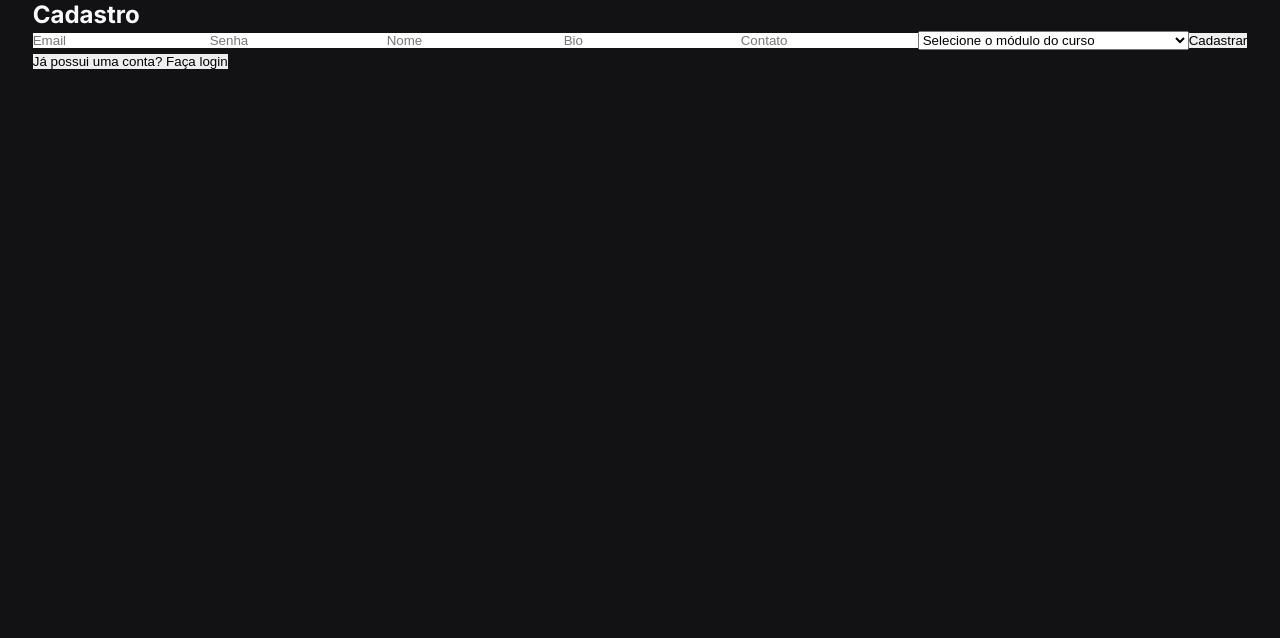
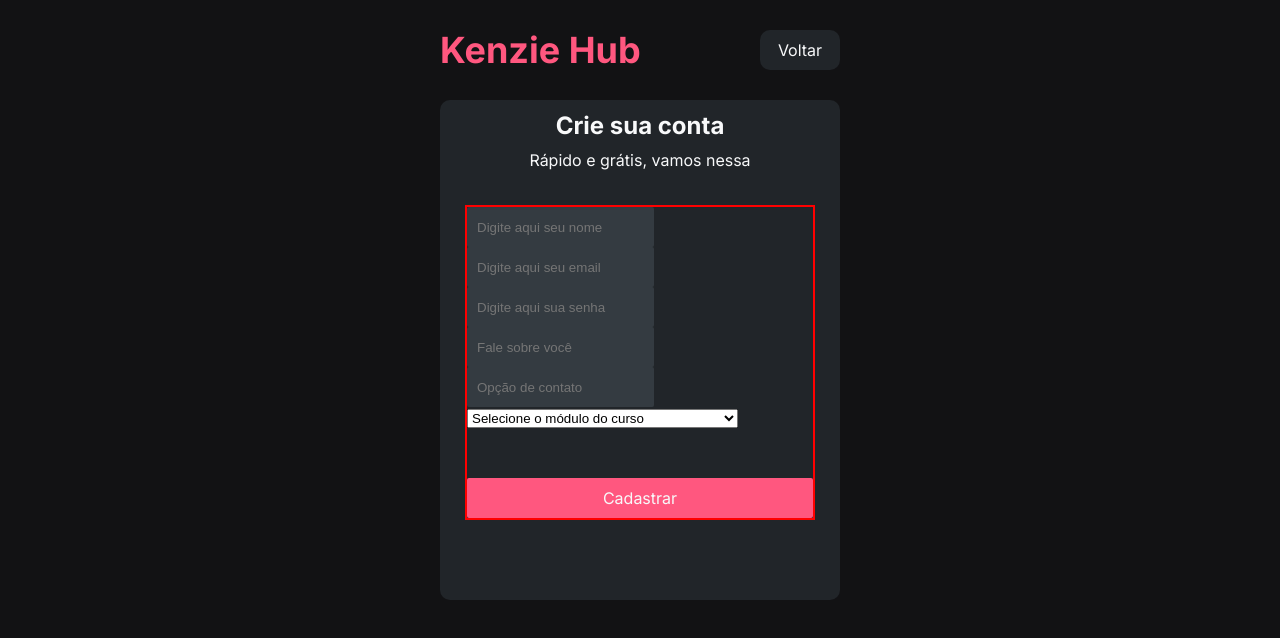
Before and after one commit to juliofl82/Kenzie-Hub, a React (Vite) app: page /register in a window 1280 px wide. Shown: the top 638 px of the page. Built offline with nearby package versions, Linux system fonts and the light colour scheme.

Commit message:
update style register

```diff
--- a/src/components/UserRegister/RegisterForm.jsx
+++ b/src/components/UserRegister/RegisterForm.jsx
@@ -2,6 +2,7 @@ import { useState } from 'react';
 import { useNavigate } from 'react-router-dom';
 import useStore from '../../store/TechStore'; // Certifique-se de que o caminho está correto
 import { createUser } from '../../api/Api'; // Importando a função createUser
+import styles from "./styles.module.scss";
 
 function RegisterForm() {
   const [email, setEmail] = useState('');
@@ -28,14 +29,26 @@ function RegisterForm() {
   };
 
   return (
-    <div className="auth-form">
-      <h2>Cadastro</h2>
+    <div >
+      <div className={styles.registerHeader}>
+        <h1>Kenzie Hub</h1>
+        <button className='buttonDisabledHover' onClick={() => window.location.href = '/login'}>
+          Voltar
+        </button>
+      </div>
+      <section className="registerGrid">
+        <div className='registerTitle'>
+          <h2>Crie sua conta</h2>
+          <span>Rápido e grátis, vamos nessa</span>
+        </div>
+
+        <div className={styles.registerFormInput}>
           <form onSubmit={handleSubmit}>
-        <input type="email" value={email} onChange={(e) => setEmail(e.target.value)} placeholder="Email" required />
-        <input type="password" value={password} onChange={(e) => setPassword(e.target.value)} placeholder="Senha" required />
-        <input type="text" value={name} onChange={(e) => setName(e.target.value)} placeholder="Nome" required />
-        <input type="text" value={bio} onChange={(e) => setBio(e.target.value)} placeholder="Bio" required />
-        <input type="text" value={contact} onChange={(e) => setContact(e.target.value)} placeholder="Contato" required />
+            <input type="text" value={name} onChange={(e) => setName(e.target.value)} placeholder="Digite aqui seu nome" required />
+            <input type="email" value={email} onChange={(e) => setEmail(e.target.value)} placeholder="Digite aqui seu email" required />
+            <input type="password" value={password} onChange={(e) => setPassword(e.target.value)} placeholder="Digite aqui sua senha" required />
+            <input type="text" value={bio} onChange={(e) => setBio(e.target.value)} placeholder="Fale sobre você" required />
+            <input type="text" value={contact} onChange={(e) => setContact(e.target.value)} placeholder="Opção de contato" required />
             <select value={courseModule} onChange={(e) => setCourseModule(e.target.value)} required>
               <option value="" disabled>Selecione o módulo do curso</option>
               <option value="Primeiro módulo (Introdução ao Frontend)">Primeiro módulo (Introdução ao Frontend)</option>
@@ -43,11 +56,12 @@ function RegisterForm() {
               <option value="Terceiro módulo (Introdução ao Backend)">Terceiro módulo (Introdução ao Backend)</option>
               <option value="Quarto módulo (Backend Avançado)">Quarto módulo (Backend Avançado)</option>
             </select>
-        <button type="submit">Cadastrar</button>
+            <div className={styles.buttonGrid}>
+              <button className='buttonPrimay' type="submit">Cadastrar</button>
+            </div>
           </form>
-      <button onClick={() => window.location.href = '/login'}>
-        Já possui uma conta? Faça login
-      </button>
+        </div>
+      </section>
     </div>
   );
 }
--- /dev/null
+++ b/src/components/UserRegister/styles.module.scss
@@ -0,0 +1,40 @@
+@import "../../styles/index.scss";
+
+.registerHeader{
+    display: flex;
+    height: 100px;
+    align-items: center;
+    justify-content: space-between;
+    @include typo-title1;
+    color: var(--color-primary);
+}
+
+.registerFormInput{
+    display: flex;
+    flex-direction: column;
+    width: 21.875rem;
+    justify-content: center;
+    gap: 10px;
+    @include typo-title2;
+    margin-top: 25px;
+    margin-bottom: 50px;
+    border: red 2px solid;
+
+
+    input{
+        display: flex;
+        height: 40px;
+        border-radius: 2px;
+        background-color: var(--color-grey-2);
+        padding-left: 10px;
+        color: white;
+    }
+}
+
+.buttonGrid{
+    display: flex;
+    flex-direction: column;
+    justify-content: flex-end;
+    margin-top: 50px;
+    gap: 15px;
+}
--- a/src/styles/buttons.scss
+++ b/src/styles/buttons.scss
@@ -30,6 +30,16 @@
     @include typo-paragraph;
 }
 
-@mixin buttonDisabledHover {
+.buttonDisabledHover {
+    display: flex;
+    background-color: var(--color-grey-3);
+    align-items: center;
+    justify-content: center;
+    height: 40px;
+    border-radius: 2px;
+    color: var(--color-grey-0);
+    @include typo-paragraph;
+    border-radius: 10px;
+    width: 80px;
 
 }
--- a/src/styles/grid.scss
+++ b/src/styles/grid.scss
@@ -7,7 +7,7 @@
     color: var(--color-primary);
 }
 
-.loginGrid{
+.loginGrid {
     display: flex;
     flex-direction: column;
     max-width: 400px;
@@ -25,4 +25,26 @@
         align-items: center;
         justify-content: center;
     }
+}
+
+.registerGrid {
+    display: flex;
+    flex-direction: column;
+    max-width: 400px;
+    width: 25rem;
+    height: 500px;
+    background-color: var(--color-grey-3);
+    align-items: center;
+    border-radius: 10px;
+
+    .registerTitle {
+        display: flex;
+        flex-direction: column;
+        height: 80px;
+        border-radius: 10px;
+        align-items: center;
+        justify-content: center;
+        gap: 10px;
     }
+
+}
```
Lines whose indentation alone changed are shown as unchanged.
